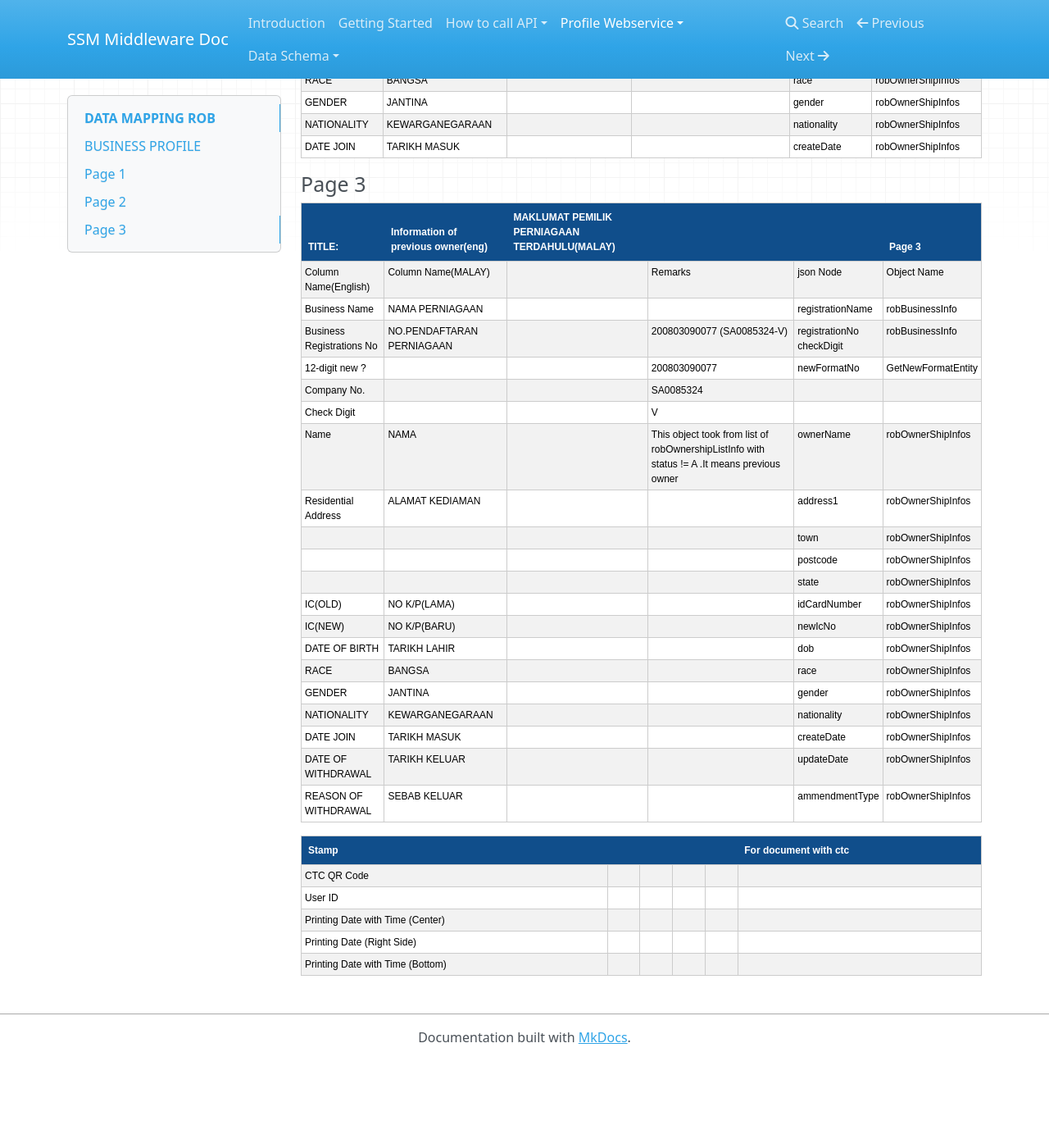
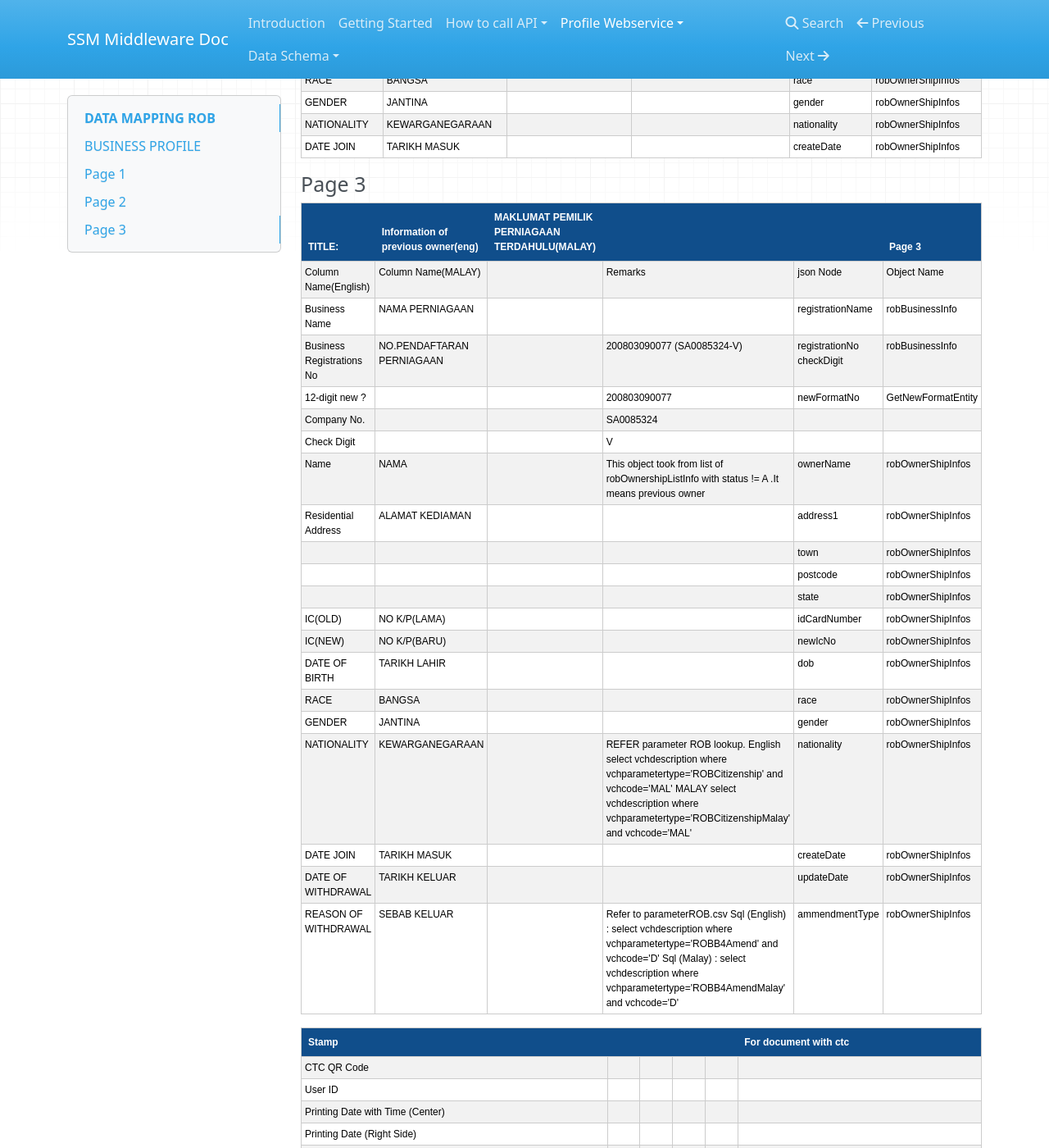
Before and after one commit to ampunkboyx/SSM-Middleware-Mkdocs, an MkDocs documentation site: the page built from docs/Documents/Profile Webservice/Data Mapping/ROB/DataMappingROB.md, in a window 1280 px wide and 1400 px high, scrolled down 2371 px. Shown: the whole window at 82% size. Built offline with MkDocs 1.6.1, drawn with Linux system fonts in a browser that asks for light colours; nearby versions of some CDN libraries; before the commit the page ends 3664 px from its top, so only the background shows below that.

Commit message:
Data Mapping additional data

```diff
--- a/docs/Documents/Profile Webservice/Data Mapping/ROB/DataMappingROB.md
+++ b/docs/Documents/Profile Webservice/Data Mapping/ROB/DataMappingROB.md
@@ -102,10 +102,20 @@ PDF TEMPLATE
  <tr><td>DATE OF BIRTH</td><td>TARIKH LAHIR</td><td>&nbsp;</td><td>&nbsp;</td><td>dob</td><td>robOwnerShipInfos</td></tr>
  <tr><td>RACE</td><td>BANGSA</td><td>&nbsp;</td><td>&nbsp;</td><td>race</td><td>robOwnerShipInfos</td></tr>
  <tr><td>GENDER</td><td>JANTINA</td><td>&nbsp;</td><td>&nbsp;</td><td>gender</td><td>robOwnerShipInfos</td></tr>
- <tr><td>NATIONALITY</td><td>KEWARGANEGARAAN</td><td>&nbsp;</td><td>&nbsp;</td><td>nationality</td><td>robOwnerShipInfos</td></tr>
+ <tr><td>NATIONALITY</td><td>KEWARGANEGARAAN</td><td>&nbsp;</td><td>REFER parameter ROB lookup.
+English
+select vchdescription where vchparametertype='ROBCitizenship' and vchcode='MAL'
+
+MALAY
+select vchdescription where vchparametertype='ROBCitizenshipMalay' and vchcode='MAL'</td><td>nationality</td><td>robOwnerShipInfos</td></tr>
  <tr><td>DATE JOIN</td><td>TARIKH MASUK</td><td>&nbsp;</td><td>&nbsp;</td><td>createDate</td><td>robOwnerShipInfos</td></tr>
  <tr><td>DATE OF WITHDRAWAL</td><td>TARIKH KELUAR</td><td>&nbsp;</td><td>&nbsp;</td><td>updateDate</td><td>robOwnerShipInfos</td></tr>
- <tr><td>REASON OF WITHDRAWAL</td><td>SEBAB KELUAR</td><td>&nbsp;</td><td>&nbsp;</td><td>ammendmentType</td><td>robOwnerShipInfos</td></tr>
+ <tr><td>REASON OF WITHDRAWAL</td><td>SEBAB KELUAR</td><td>&nbsp;</td><td>Refer to parameterROB.csv
+Sql (English) :
+select vchdescription where vchparametertype='ROBB4Amend' and vchcode='D'
+
+Sql (Malay) :
+select vchdescription where vchparametertype='ROBB4AmendMalay' and vchcode='D'</td><td>ammendmentType</td><td>robOwnerShipInfos</td></tr>
 </tbody></table>
 
 <table class="tableizer-table">
--- a/docs/css/extra.css
+++ b/docs/css/extra.css
@@ -27,3 +27,20 @@ div.col-md-9 h3 {
     font-size: 50px;
     font-weight: 300;
 }
+/* all this below is for table design */
+table.tableizer-table {
+    font-size: 12px;
+    border: 1px solid #CCC;
+    font-family: Arial, Helvetica, sans-serif;
+}
+
+.tableizer-table td {
+    padding: 4px;
+    margin: 3px;
+    border: 1px solid #CCC;
+}
+.tableizer-table th {
+    background-color: #104E8B;
+    color: #FFF;
+    font-weight: bold;
+}
```
Also changed, not shown: docs/Documents/Profile Webservice/Data Mapping/ROC/DataMappingROC.md (+7 -8 lines), docs/index.md (+3 -1 lines).
